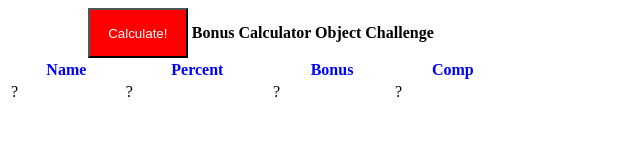
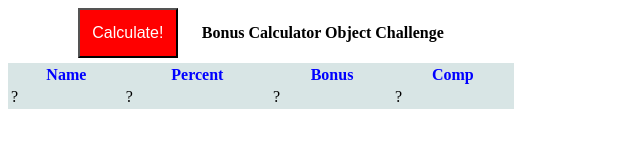
Before and after one commit to camschnackel/bonusCalc, a plain HTML site: page index.html in a window 1280 px wide. Shown: the whole page, without its empty margins (0-640 px from the left). Drawn offline with Linux system fonts and the light colour scheme.

Commit message:
finalized styling and completed assignment

```diff
--- a/style.css
+++ b/style.css
@@ -7,4 +7,11 @@
     color: white;
     height: 50px;
     width: 100px;
+    font-size: 16px;
+    margin-right: 20px;
+    margin-bottom: 5px;
 }
+
+table {
+    background-color: #d8e5e5;
+}
```
Also changed, not shown: script.js (+8 -9 lines).
